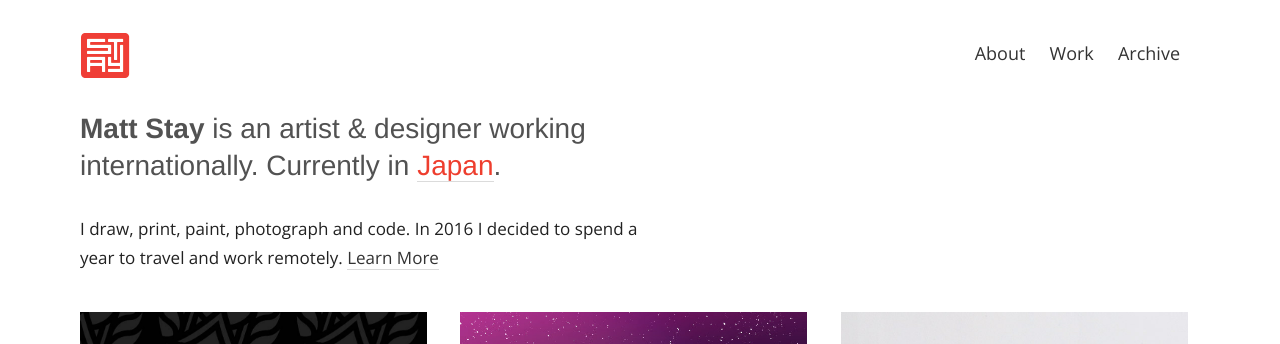
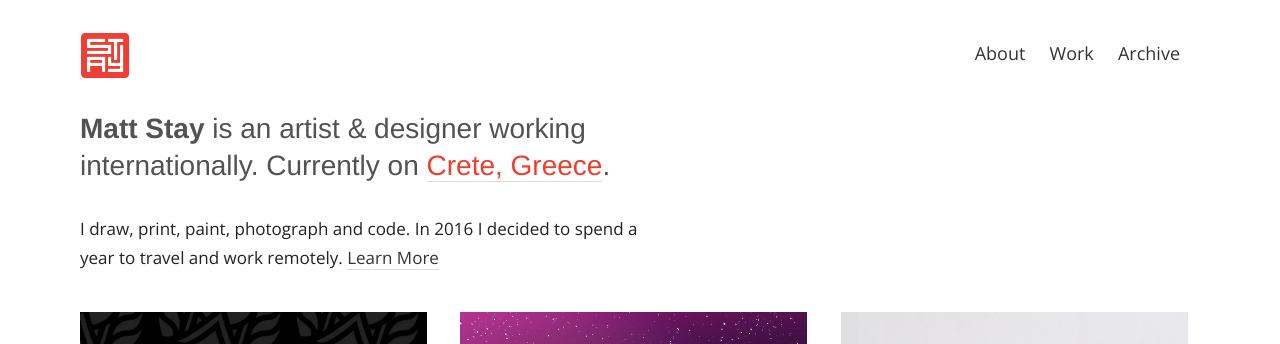
Before and after one commit to matthew-stay/matthew-stay.github.io, a Jekyll site: the page built from index.html, in a window 1280 px wide. Shown: the top 344 px of the page. Built offline with Jekyll 4.4.1, drawn with Linux system fonts in a browser that asks for light colours; some web fonts are replaced; comment, search, counter and statistics services are not loaded.

Commit message:
Update location

```diff
--- a/index.html
+++ b/index.html
@@ -3,7 +3,7 @@
 ---
 
   <div class="col-med large-type intro">
-      <h1>Matt Stay<span> is an artist &amp; designer working internationally. Currently in <a href="https://en.wikipedia.org/wiki/Japan" target="blank">Japan</a>.</span></h1><br/>
+      <h1>Matt Stay<span> is an artist &amp; designer working internationally. Currently on <a href="https://en.wikipedia.org/wiki/Crete" target="blank">Crete, Greece</a>.</span></h1><br/>
       <p>I draw, print, paint, photograph and code. In 2016 I decided to spend a year to travel and work remotely. <a href="/about">Learn More</a></p>
     <!-- I'm a multi−disciplinary designer, maker and visual thinker. At  <a href="http://www.inmunited.com">INM United</a>, I design mobile apps, interactive websites, and identity systems. -->
     <!-- <p>An artist, designer and compulsive researcher who is always experimenting with new ways of communicating.</p> -->
```
